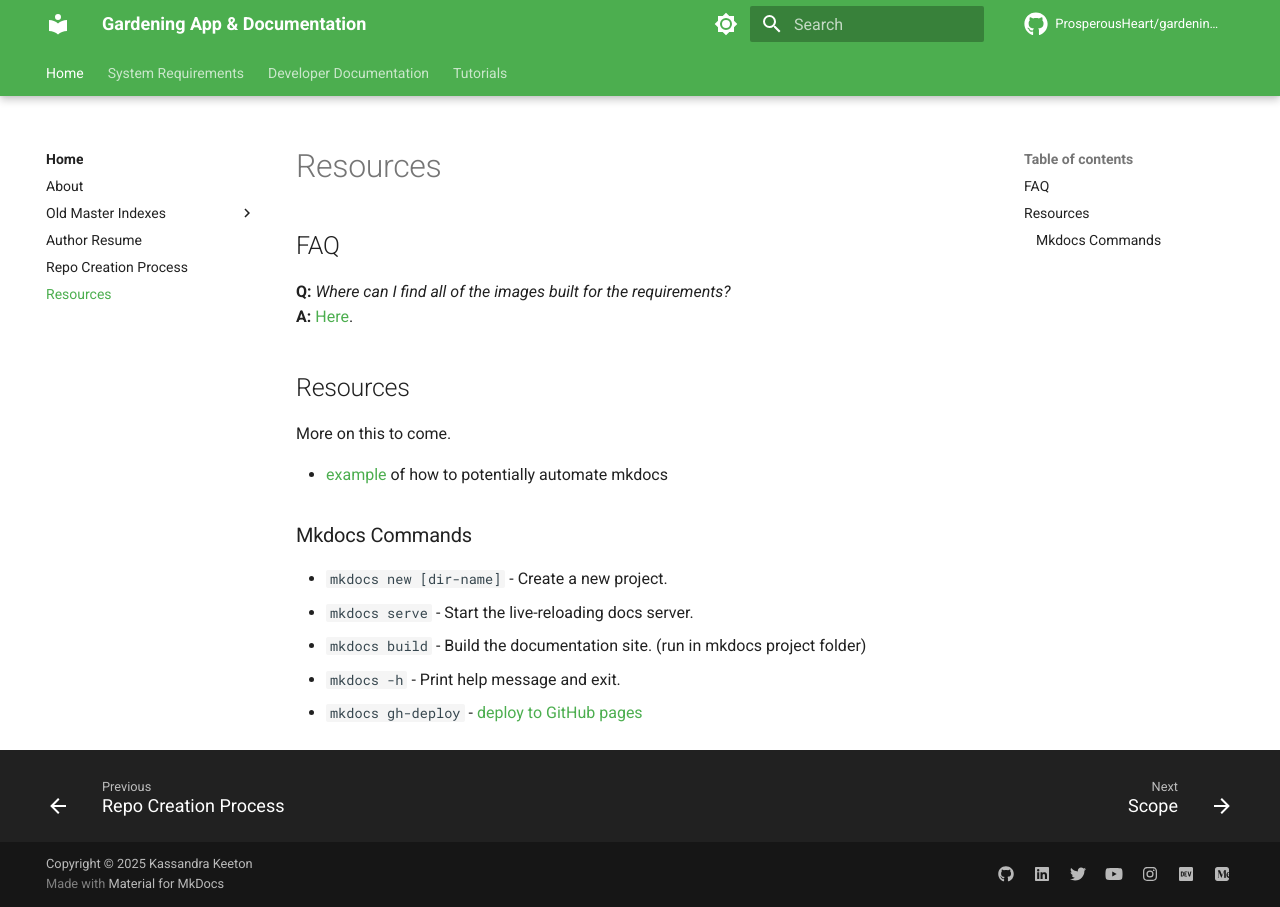
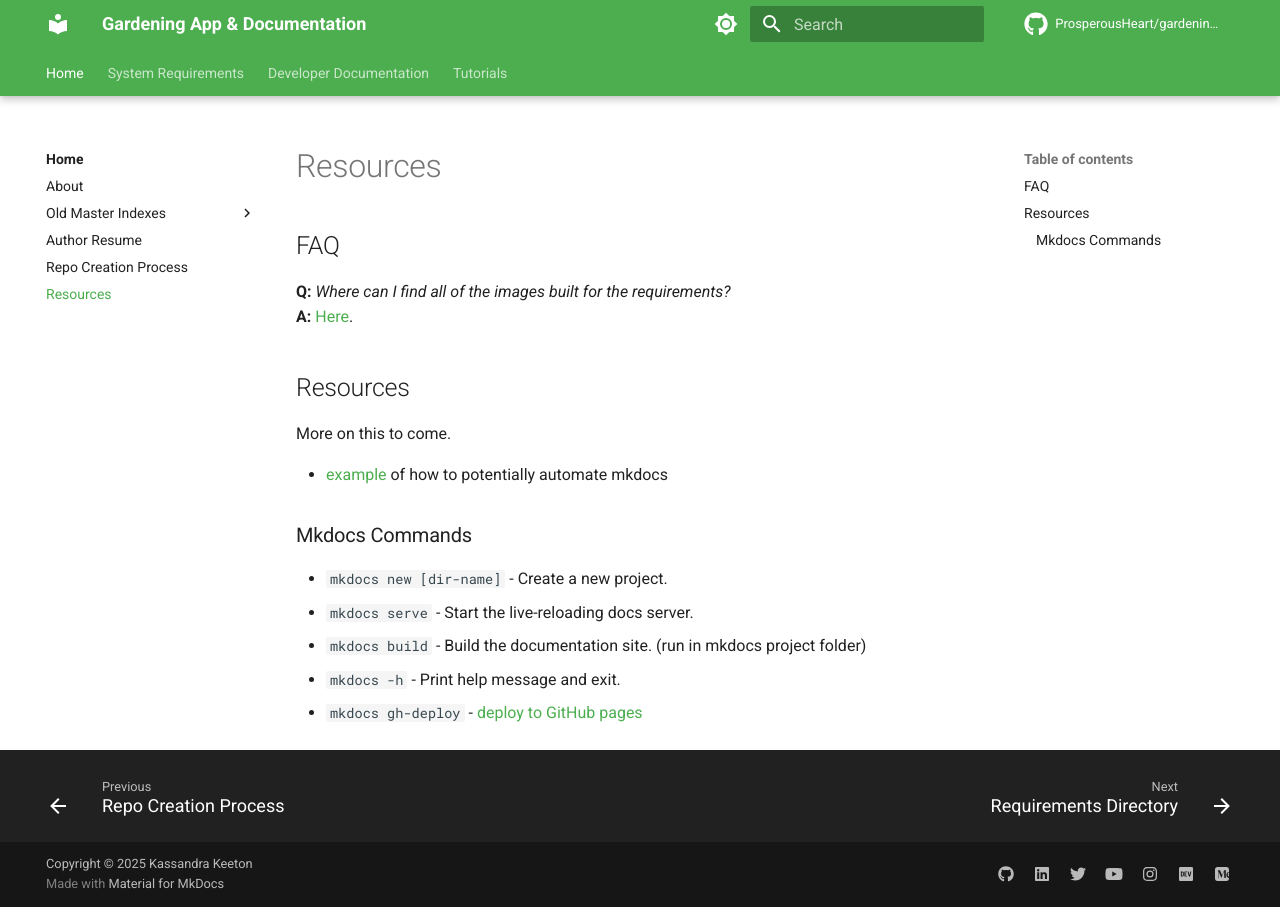
Before and after one commit to ProsperousHeart/gardening-app, an MkDocs documentation site: the page built from docs/resources.md, in a window 1280 px wide. Built offline with MkDocs 1.6.1 and Material for MkDocs 9.7.7, drawn with Linux system fonts in a browser that asks for light colours; plug-ins that fetch from the network failed and are left out; comment, search, counter and statistics services are not loaded.

Commit message:
minor structure update

```diff
--- a/mkdocs.yml
+++ b/mkdocs.yml
@@ -27,6 +27,7 @@ nav:
     - Repo Creation Process: Process.md
     - Resources: resources.md
   - System Requirements:
+    - requirements/README.md
     - Old Original REQ Docs:
       - Scope:  scope.md
       - System Requirements: system-requirements.md
```
